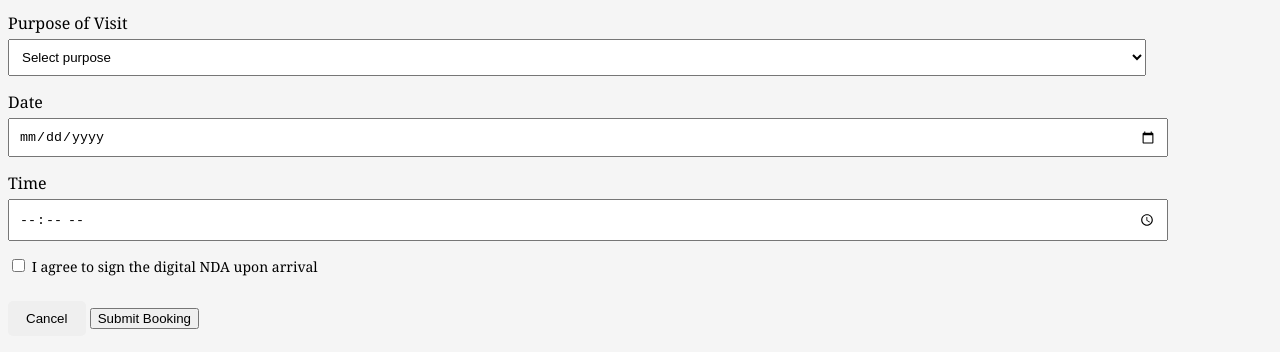
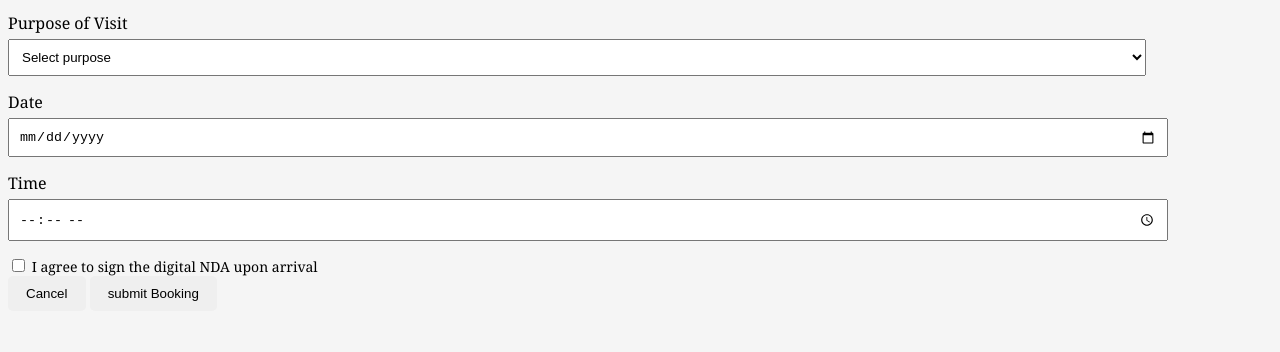
Before and after one commit to tsamohmarivone4-cpu/VMS, a plain HTML site: page appointment booking.html in a window 1280 px wide. Shown: the part 459-811 px from the top of the page. Drawn offline with Linux system fonts and the light colour scheme.

Commit message:
added update

```diff
--- a/appointment booking.html
+++ b/appointment booking.html
@@ -40,9 +40,9 @@
                 <input type="checkbox" id="nda"> I agree to sign the digital NDA upon arrival
             </label>
 
-             <div class="buttons">
+            <form>
                 <button type="reset">Cancel</button>
-                <input type="Submit" value="Submit Booking">
+                <button type="Submit">submit Booking</button>
              </form>
              </div>
              <p id="message"></p>
```
